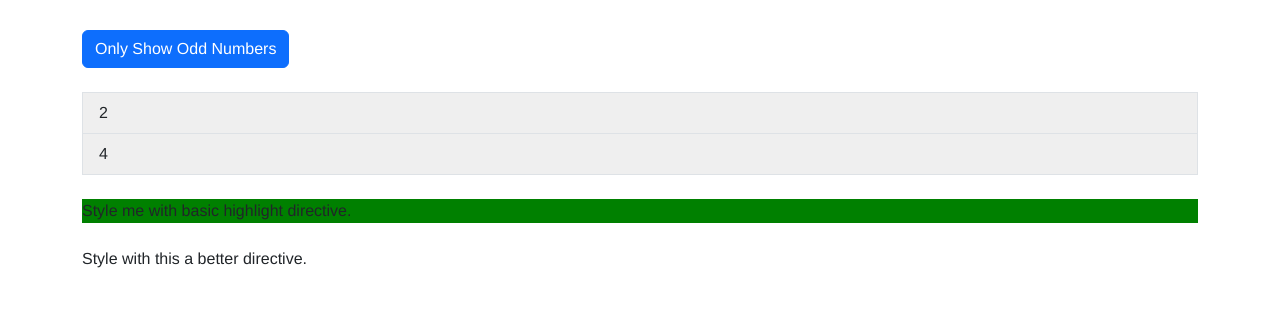
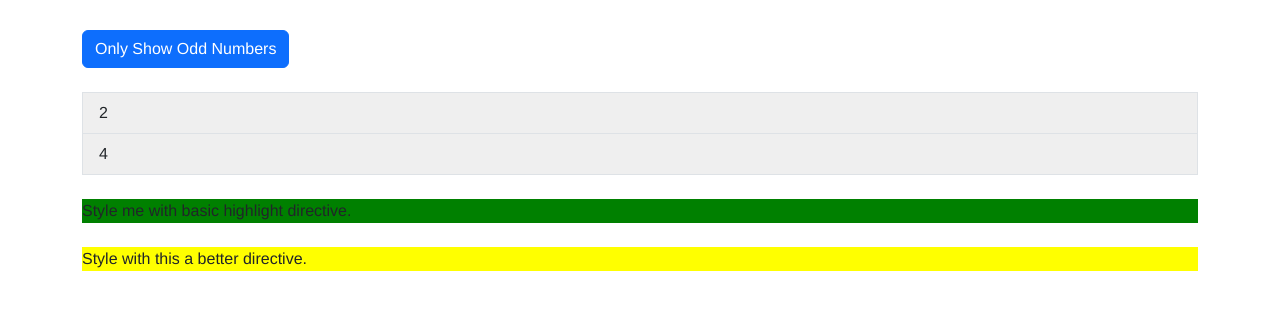
Before and after one commit to shubhenduanupamdutta/directives-deep-dive, an Angular app: page / in a window 1280 px wide. Shown: the top 310 px of the page. Built offline with nearby package versions, Linux system fonts and the light colour scheme.

Commit message:
Using Input() to allow changing colors from html

```diff
--- a/src/app/app.component.html
+++ b/src/app/app.component.html
@@ -28,7 +28,9 @@
         </div>
       </ul>
       <p class="my-4" appBasicHighlight>Style me with basic highlight directive.</p>
-      <p class="my-4" appBetterHighlight>Style with this a better directive.</p>
+      <p class="my-4" appBetterHighlight [defaultColor]="'yellow'" [highlightColor]="'red'">
+        Style with this a better directive.
+      </p>
     </div>
   </div>
 </div>
--- a/src/app/better-highlight/better-highlight.directive.ts
+++ b/src/app/better-highlight/better-highlight.directive.ts
@@ -3,6 +3,7 @@ import {
   ElementRef,
   HostBinding,
   HostListener,
+  Input,
   OnInit,
   Renderer2,
 } from '@angular/core';
@@ -11,21 +12,25 @@ import {
   selector: '[appBetterHighlight]',
 })
 export class BetterHighlightDirective implements OnInit {
-  @HostBinding('style.backgroundColor') backgroundColor: string = 'transparent';
+  @Input() defaultColor: string = 'transparent';
+  @Input() highlightColor: string = 'blue';
+
+  @HostBinding('style.backgroundColor') backgroundColor: string;
 
   constructor(private elementRef: ElementRef, private renderer: Renderer2) {}
 
   ngOnInit(): void {
     // this.renderer.setStyle(this.elementRef.nativeElement, 'background-color', 'blue');
+    this.backgroundColor = this.defaultColor;
   }
 
   @HostListener('mouseenter') mouseover(eventData: Event) {
     // this.renderer.setStyle(this.elementRef.nativeElement, 'background-color', 'blue');
-    this.backgroundColor = 'blue';
+    this.backgroundColor = this.highlightColor;
   }
 
   @HostListener('mouseleave') mouseleave(eventData: Event) {
     // this.renderer.setStyle(this.elementRef.nativeElement, 'background-color', 'transparent');
-    this.backgroundColor = 'transparent';
+    this.backgroundColor = this.defaultColor;
   }
 }
```
